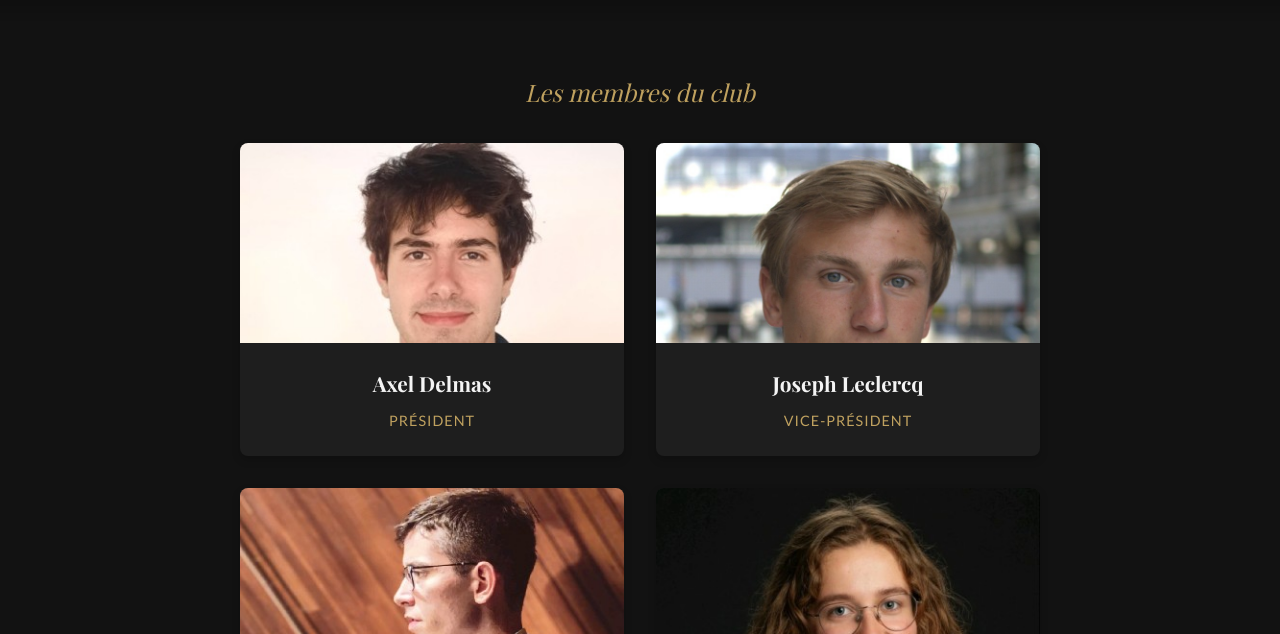
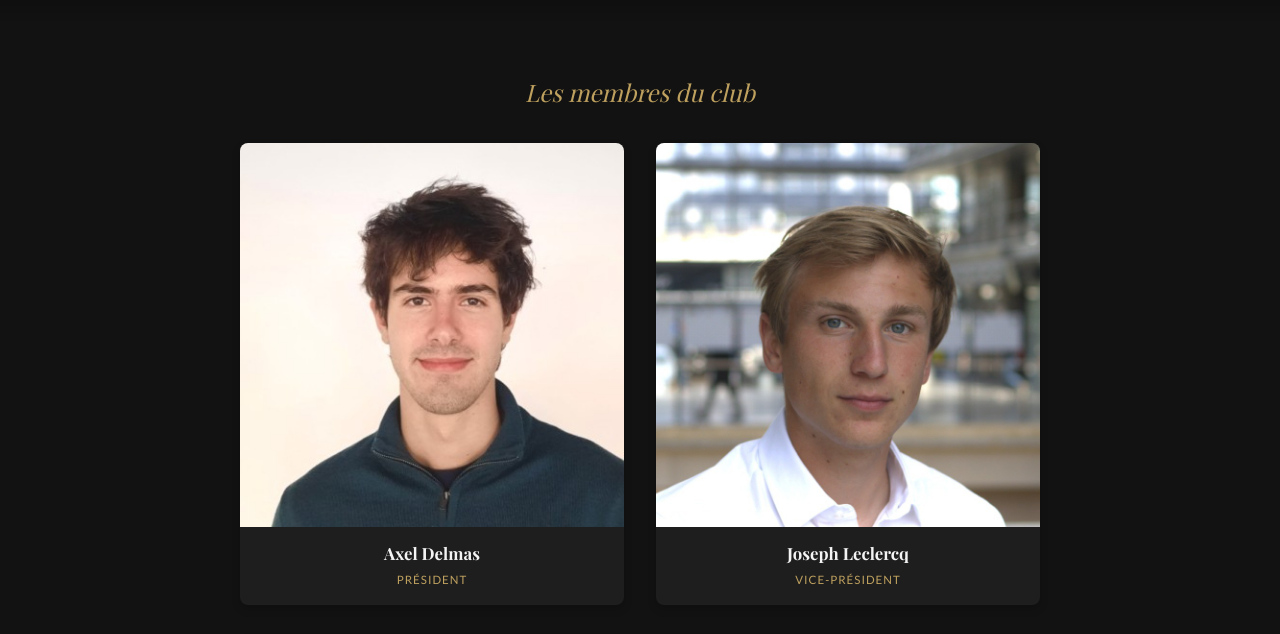
Before and after one commit to axel-delmas/Oeno-Axel, a plain HTML site: page membres.html in a window 1280 px wide. Shown: the part 87-721 px from the top of the page. Drawn offline with nearby package versions, Linux system fonts and the light colour scheme; a web font is replaced by a local one.

Commit message:
Trombinoscope : photos carrées et texte plus petit

```diff
--- a/styles.css
+++ b/styles.css
@@ -905,25 +905,26 @@ a.pager-next:hover .pager-name {
 }
 
 .member-image {
-    height: 200px;
+    aspect-ratio: 1 / 1;
+    width: 100%;
     background-size: cover;
-    background-position: center 25%;
+    background-position: center;
 }
 
 .member-info {
-    padding: 1.5rem;
+    padding: 0.8rem 1rem 1rem;
     text-align: center;
 }
 
 .member-name {
     color: var(--text-color);
-    font-size: 1.3rem;
-    margin-bottom: 0.5rem;
+    font-size: 1.05rem;
+    margin-bottom: 0.25rem;
 }
 
 .member-role {
     color: var(--secondary-color);
-    font-size: 0.9rem;
+    font-size: 0.72rem;
     text-transform: uppercase;
     letter-spacing: 1px;
 }
```
